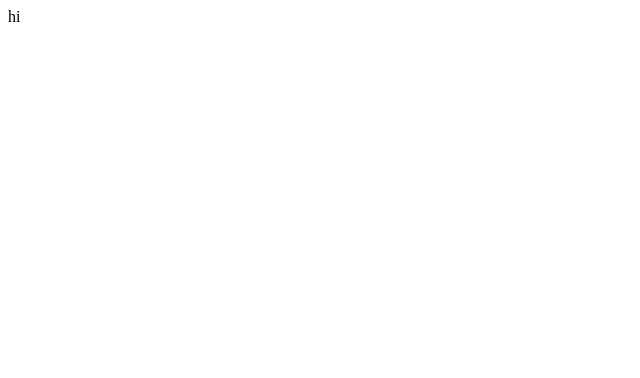
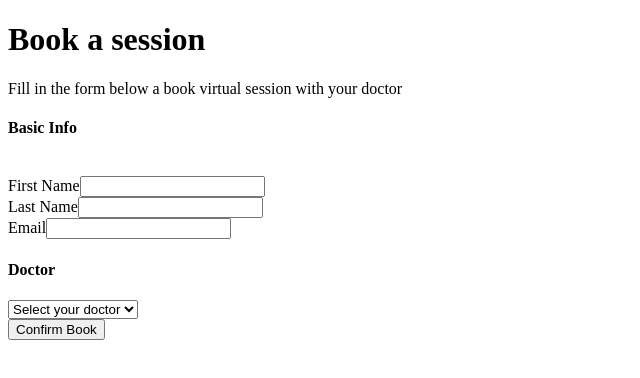
Before and after one commit to Rajkamalkanna/July_Course, a React (Create React App) app: page / in a window 1280 px wide. Shown: the top 378 px of the page, without its empty margins (0-640 px from the left). Built offline with nearby package versions, Linux system fonts and the light colour scheme.

Commit message:
On Page Load UI

```diff
--- a/src/session3-takehome/BookAppointment.js
+++ b/src/session3-takehome/BookAppointment.js
@@ -1,6 +1,33 @@
 import React from "react";
 
 function BookAppointment() {
-  return <>hi</>;
+  return (
+    <>
+      <h1>Book a session</h1>
+      <p>Fill in the form below a book virtual session with your doctor</p>
+      <h4>Basic Info</h4>
+      <br />
+      <label>
+        First Name<input type="text"></input>
+      </label>
+      <br />
+      <label>
+        Last Name
+        <input type="text" />
+      </label>
+      <br />
+      <label>
+        Email
+        <input type="text" />
+      </label>
+      <h4>Doctor</h4>
+      <select>
+        <option selected>Select your doctor</option>
+        <option>Dr. John Hopkin</option>
+      </select>
+      <br />
+      <button>Confirm Book</button>
+    </>
+  );
 }
 export default BookAppointment;
```
